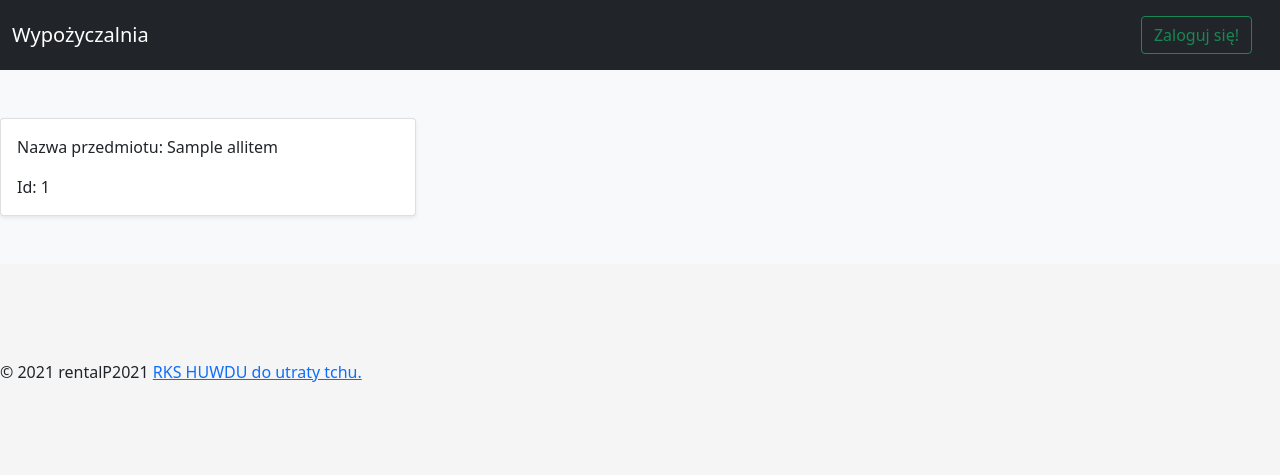
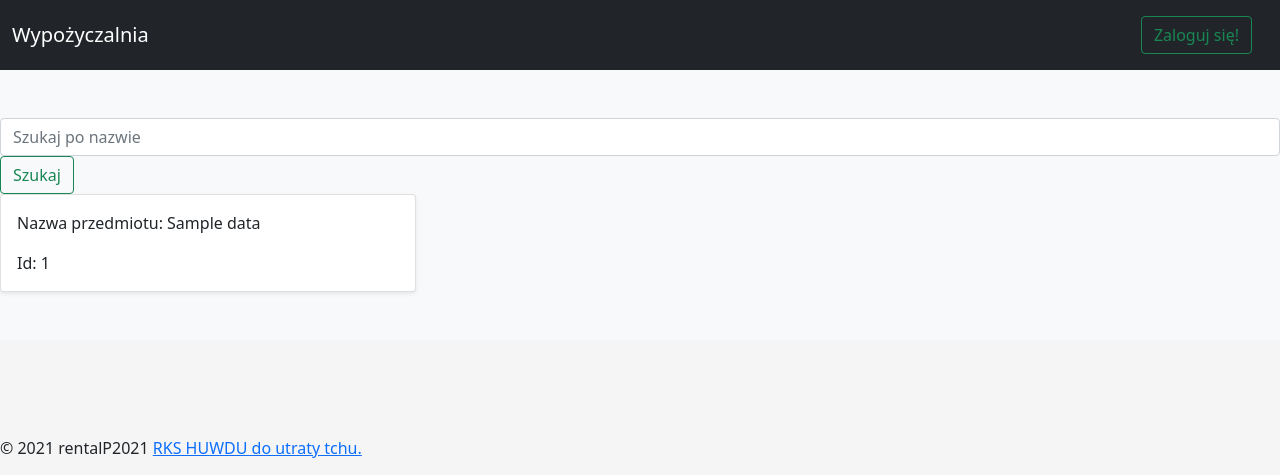
Before and after one commit to B-Paluch/rentalP2021, a Django app: template templates/users/lenditem.html in a window 1280 px wide. Shown: the top 475 px of the page. Run offline with Django 3.2, Linux system fonts and the light colour scheme; the template is opened without the code that fills it: most values are stand-ins (such as "Sample title", 1, 10 or a date in 2020).

Commit message:
Wyszukiwanie po nazwie

```diff
--- a/templates/users/lenditem.html
+++ b/templates/users/lenditem.html
@@ -10,8 +10,14 @@
 <main>
  <div class="album py-5 bg-light">
   <div class="containter">
+
+  <form class="form-inline my-2 my-lg-0">
+      <input class="form-control mr-sm-2" name="q" type="search" placeholder="Szukaj po nazwie" aria-label="Search">
+      <button class="btn btn-outline-success my-2 my-sm-0" type="submit">Szukaj</button>
+  </form>
+
   <div class="row row-cols-1 row-cols-sm-2 row-cols-md-3 g-3">
-      {% for items in allitems %}
+      {% for items in data %}
       <div class="col">
           <div class="card shadow-sm">
             <div class="card-body">
--- a/users/forms.py
+++ b/users/forms.py
@@ -32,6 +32,8 @@ ItemCreateFormset = formset_factory(ItemCreateMultiForm, extra=1)
 
 # formularz do update przedmiotu (wypozyczenia)
 class RentItemForm(forms.ModelForm):
+    name = forms.CharField(label = 'imie')
+    surname = forms.CharField(label = 'nazwisko')
     class Meta:
         model = RentItem
-        exclude = ['rentItemName', 'rentState', 'id', 'rentDate']
+        fields = ('name', 'surname')
```
Also changed, not shown: users/views.py (+9 -3 lines).
